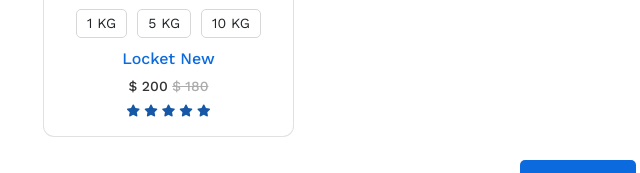
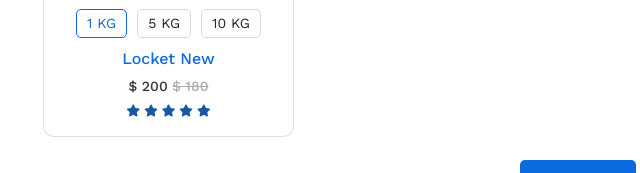
Before and after one commit to azamansagor/sales_html, a plain HTML site: page index.html in a window 1280 px wide. Shown: the part 1118-1291 px from the top of the page, 62-702 px from the left. Drawn offline with Linux system fonts and the light colour scheme; files whose address does not match are found by name.

Commit message:
variation name css updated

```diff
--- a/index.html
+++ b/index.html
@@ -453,7 +453,7 @@
 					  					<div class="content-wrap">
 					  						<div class="variations d-flex flex-column">
 					  							<div class="variation d-flex justify-content-center">
-					  								<span>1 KG</span>
+					  								<span class="variation-name">1 KG</span>
 					  								<span>5 KG</span>
 					  								<span>10 KG</span>
 					  							</div>
--- a/scss/common.scss
+++ b/scss/common.scss
@@ -164,6 +164,12 @@
 							padding: 3px 10px;
 							font-size: 14px;
 							font-weight: $ws-regular;
+							cursor: pointer;
+
+							&.variation-name{
+								border: 1px solid $color-primary-bg;
+								color: $color-primary-bg;
+							}
 						}
 					}
 				}
```
Also changed, not shown: css/compiled/style.css.
